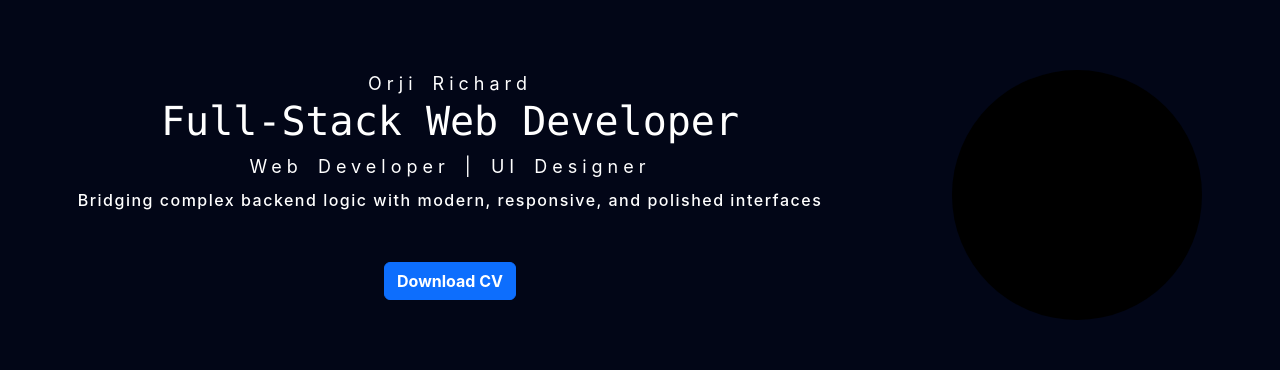
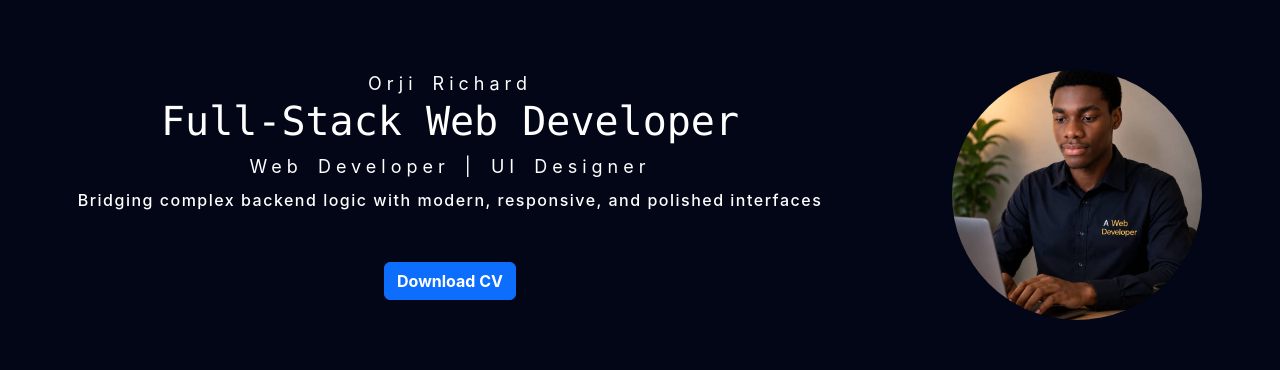
Before and after one commit to richardchukwuemeke189-spec/official_portfolio, a React (Vite) app in the folder app/: page / in a window 1280 px wide. Shown: the part 132-502 px from the top of the page. Built offline with nearby package versions, Linux system fonts and the light colour scheme.

Commit message:
Make some changes

```diff
--- a/app/src/pages/About.jsx
+++ b/app/src/pages/About.jsx
@@ -4,6 +4,7 @@ import { service_data } from "../data/servicesData";
 import { funFacts_data } from "../data/funFactsData";
 import Skills from "../components/Skills";
 import Footer from "../components/Footer";
+import aboutPhoto from "../assets/profilePic.jpeg";
 function About(){
 
     return(
@@ -32,8 +33,7 @@ function About(){
                         </div>
                     </div>
                     <div className="about_profile_pic" style={{marginTop:'50px'}}>
-                        {/* <img src={aboutImg} alt="profile-image" style={{backgroundColor:'black', width:'300px', height:'300px', objectFit:'cover', borderRadius:'30px'}} /> */}
-                        <div style={{backgroundColor:'black', width:'300px', height:'300px'}}></div>
+                        <img src={aboutPhoto} alt="profile-image" style={{backgroundColor:'black', width:'300px', height:'300px', objectFit:'cover', borderRadius:'30px'}} />
                     </div>
                 </div>
 
--- a/app/src/pages/HomePage.jsx
+++ b/app/src/pages/HomePage.jsx
@@ -4,6 +4,7 @@ import Service from "../components/Service";
 import Skills from "../components/Skills";
 import MyCV from '../../public/Orji_Richards_Portfolio.pdf'
 import Footer from "../components/Footer";
+import profilePhoto from "../assets/homeProfilePic.jpeg";
 
 function HomePage(){
 
@@ -17,8 +18,8 @@ function HomePage(){
                         <div className="intro_img_mobile"
                         // style={{display:'flex', justifySelf:'flex-end'}}
                         >
-                            {/* <img src="" alt="" /> */}
-                            <div style={{backgroundColor:'black', width:'150px', height:'150px', borderRadius:'100%'}}></div>
+                            <img src={profilePhoto} alt="orji_richard_photo" style={{width:'150px', height:'150px', borderRadius:'100%'}} />
+                            {/* <div style={{backgroundColor:'black', width:'150px', height:'150px', borderRadius:'100%'}}></div> */}
                         </div>
 
                         <span>Orji Richard</span>
@@ -34,8 +35,10 @@ function HomePage(){
                         </div>
                     </div>
                     <div className="intro_img">
-                        {/* <img src="" alt="" /> */}
-                        <div style={{backgroundColor:'black', width:'250px', height:'250px', borderRadius:'100%'}}></div>
+                        <img src={profilePhoto} alt="orji_richard_photo"
+                        // style={{width:'150px', height:'150px', borderRadius:'100%'}}
+                        />
+                        {/* <div style={{backgroundColor:'black', width:'250px', height:'250px', borderRadius:'100%'}}></div> */}
                     </div>
                 </div>
 
--- a/app/src/styles/homePage.css
+++ b/app/src/styles/homePage.css
@@ -12,6 +12,17 @@
 
 .intro_txt h1{
     font-family: "Lucida Console", "Courier New", monospace;
+}
+
+.intro_img img{
+    object-fit: cover;
+    width: 250px;
+    height: 250px;
+    border-radius: 100%;
+}
+
+.intro_img_mobile img{
+    object-fit: cover;
 }
 
 .intro_txt span{
```
Also changed, not shown: app/src/assets/homeProfilePic.jpeg (added), app/src/assets/profilePic.jpeg (added).
